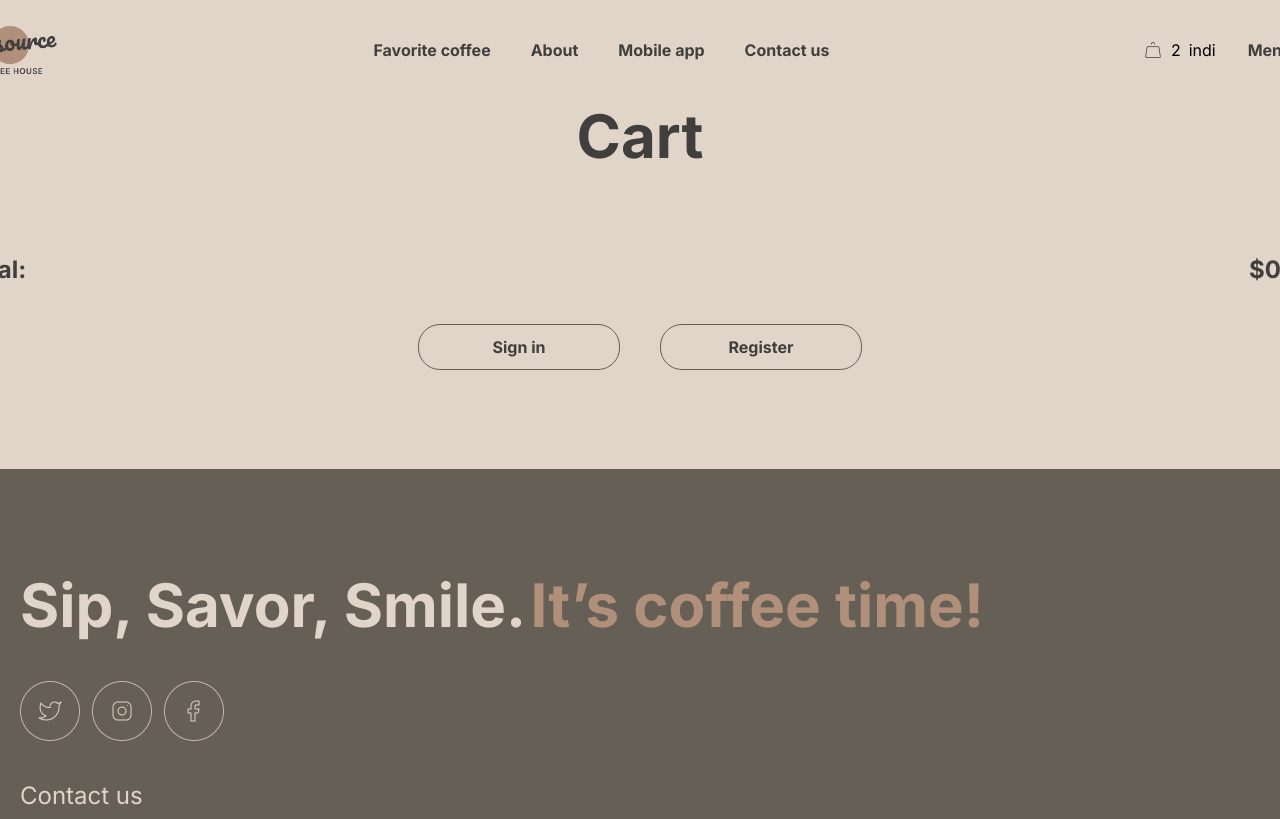
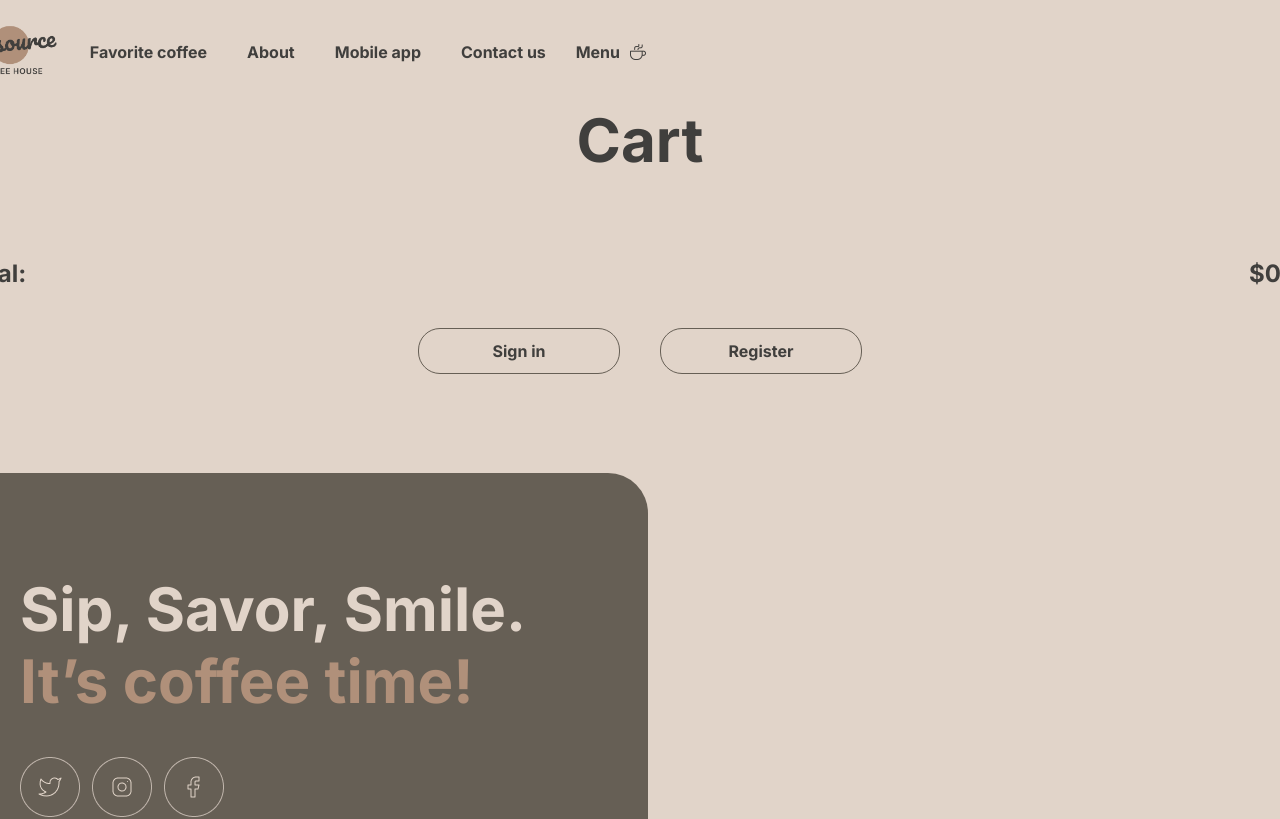
Before and after one commit to Mehmet-Alpergun/creative-extension, a React (Vite) app: page /order in a window 1280 px wide. Shown: the top 819 px of the page. Built offline with nearby package versions, Linux system fonts and the light colour scheme.

Commit message:
fix: links are fixed

```diff
--- a/index.html
+++ b/index.html
@@ -2,13 +2,15 @@
 <html lang="en">
   <head>
     <meta charset="UTF-8" />
-    <link rel="icon" type="image/svg+xml" href="/vite.svg" />
+    <!-- <link rel="icon" type="image/svg+xml" href="/vite.svg" /> -->
     <meta name="viewport" content="width=device-width, initial-scale=1.0" />
     <link
       href="https://fonts.googleapis.com/css2?family=Inter:wght@400;500;700&display=swap"
       rel="stylesheet"
     />
-    <title>reactcoffehouse</title>
+    <link rel="icon" type="img/svg" href="./images/logosekme.svg" />
+
+    <title>coffe house</title>
   </head>
   <body>
     <div id="root"></div>
--- a/src/Order.jsx
+++ b/src/Order.jsx
@@ -82,6 +82,31 @@ export default function Order() {
     }
   };
 
+  /** */
+
+  const handleDeleteProduct = (uniqCartId) => {
+    // uniqCartId'ye göre filtreleme yap
+    const updatedProducts = products.filter(
+      (pro) => pro.uniqCartId !== uniqCartId
+    );
+
+    // state ve localStorage güncelle
+    setProducts(updatedProducts);
+    localStorage.setItem("selectedProducts", JSON.stringify(updatedProducts));
+
+    // toplam fiyatları yeniden hesapla
+    let totalOrg = 0;
+    let totalDisc = 0;
+    updatedProducts.forEach((pro) => {
+      const originalPrice = pro.originalPrice;
+      const discountedPrice = pro.discountedPrice || pro.originalPrice;
+      totalOrg += originalPrice;
+      totalDisc += discountedPrice;
+    });
+    setTotalOriginal(totalOrg);
+    setTotalDiscounted(totalDisc);
+  };
+
   return (
     <>
       <div className="ordercontainer">
@@ -102,12 +127,13 @@ export default function Order() {
         <div className="productscontainer">
           {user
             ? products && products.length > 0
-              ? products.map((pro, index) => (
-                  <div className="userliproductcontainer" key={index}>
+              ? products.map((pro) => (
+                  <div className="userliproductcontainer" key={pro.uniqCartId}>
                     <img
                       src="./images/trash.svg"
                       alt="trash"
                       style={{ width: "24px", height: "24px" }}
+                      onClick={() => handleDeleteProduct(pro.uniqCartId)}
                     />
                     <img
                       src={`/images/${pro.imageUrl}.png`}
@@ -133,12 +159,13 @@ export default function Order() {
                 ))
               : ""
             : products && products.length > 0
-            ? products.map((pro, index) => (
-                <div className="usersizproductcontianer" key={index}>
+            ? products.map((pro) => (
+                <div className="usersizproductcontianer" key={pro.uniqCartId}>
                   <img
                     src="./images/trash.svg"
                     alt="trash"
                     style={{ width: "24px", height: "24px" }}
+                    onClick={() => handleDeleteProduct(pro.uniqCartId)}
                   />
                   <img
                     src={`/images/${pro.imageUrl}.png`}
--- a/src/components/Footer.module.css
+++ b/src/components/Footer.module.css
@@ -7,7 +7,8 @@
   box-sizing: border-box;
   background-color: #665f55;
   border-radius: 40px;
-  width: 1360px;
+  /* width: 1360px; */
+  width: 348px;
 }
 .offer {
   display: flex;
@@ -90,6 +91,7 @@
     box-sizing: border-box;
     background-color: #665f55;
     border-radius: 40px;
+    width: 688px;
   }
   .offersipyazisi {
     color: #e1d4c9;
@@ -116,6 +118,7 @@
     box-sizing: border-box;
     background-color: #665f55;
     border-radius: 40px;
+    width: 1360px;
   }
   .footerbr {
     display: flex;
--- a/src/components/MainNav.module.css
+++ b/src/components/MainNav.module.css
@@ -3,7 +3,8 @@
   justify-content: space-between;
   align-items: center;
   margin-bottom: 20px;
-  width: 1360px;
+  /* width: 1360px; */
+  width: 348px;
 }
 
 .logoimage {
@@ -44,6 +45,7 @@
   font-size: 32px;
   font-weight: 600;
   color: #403f3d;
+  text-decoration: none;
 }
 .menucart {
   display: flex;
@@ -51,6 +53,7 @@
   font-size: 32px;
   font-weight: 600;
   color: #403f3d;
+  text-decoration: none;
 }
 .mobildekikahveresmi {
   width: 40px;
@@ -68,6 +71,14 @@
   display: none;
 }
 @media (min-width: 768px) {
+  .headercontainer {
+    display: flex;
+    justify-content: space-between;
+    align-items: center;
+    margin-bottom: 20px;
+    /* width: 1360px; */
+    width: 688px;
+  }
   .mobilenav {
     display: none;
   }
@@ -99,6 +110,9 @@
     display: flex;
     gap: 8px;
     align-items: center;
+    text-decoration: none;
+    color: #403f3d;
+    font-weight: 600;
   }
   .desktopdakishop {
     width: 20px;
@@ -108,9 +122,21 @@
     display: flex;
     gap: 8px;
     align-items: center;
+    text-decoration: none;
+    color: #403f3d;
+    font-weight: 600;
   }
   .desktopcoffecup {
     width: 20px;
     height: 20px;
   }
 }
+@media (min-width: 1440px) {
+  .headercontainer {
+    display: flex;
+    justify-content: space-between;
+    align-items: center;
+    margin-bottom: 20px;
+    width: 1360px;
+  }
+}
--- a/src/components/MainNavigation.jsx
+++ b/src/components/MainNavigation.jsx
@@ -1,4 +1,4 @@
-import { useState } from "react";
+import { useEffect, useState } from "react";
 import logo from "../assets/images/logo.png";
 import stateactive from "../assets/images/State=active.png";
 import statedefault from "../assets/images/State=default.png";
@@ -6,17 +6,33 @@ import coffeecup from "../assets/images/coffee-cup.png";
 import shoppingbag from "../assets/images/shopping-bag.png";
 
 import classes from "./MainNav.module.css";
+import { Link } from "react-router-dom";
 
 export default function MainNavigation() {
+  const [user, setUser] = useState(null);
+  const [selectedProducts, setSelectedProducts] = useState([]);
+
+  useEffect(() => {
+    const storedUser = JSON.parse(localStorage.getItem("user"));
+    const storedCart =
+      JSON.parse(localStorage.getItem("selectedProducts")) || [];
+
+    setUser(storedUser);
+    setSelectedProducts(storedCart);
+  }, []);
   const [ismobilemenuopen, setIsmenuMobilOpen] = useState(false);
   function chagemenuvisibility() {
     setIsmenuMobilOpen((e) => !e);
   }
+  const showCartIcon = user || selectedProducts.length > 0;
+
   return (
     <>
       <header>
         <div className={classes.headercontainer}>
+          <Link to="/">
             <img src={logo} alt="logo" className={classes.logoimage} />
+          </Link>
           {ismobilemenuopen ? (
             <img
               src={stateactive}
@@ -41,7 +57,8 @@ export default function MainNavigation() {
             </ul>
           </div>
           <div className={classes.mobildekicartveindirim}>
-            <div className={classes.cartsayiveindirim}>
+            {showCartIcon && (
+              <Link to="/order" className={classes.cartsayiveindirim}>
                 <img
                   src={shoppingbag}
                   alt="coffeecup"
@@ -49,15 +66,16 @@ export default function MainNavigation() {
                 />
                 <span>2</span>
                 <span>indi</span>
-            </div>
-            <div className={classes.desktopkahveifadesi}>
+              </Link>
+            )}
+            <Link to="/products" className={classes.desktopkahveifadesi}>
               <span style={{ fontWeight: "600", color: "#403f3d" }}>Menu</span>
               <img
                 src={coffeecup}
                 alt="coffeeecup"
                 className={classes.desktopcoffecup}
               />
-            </div>
+            </Link>
           </div>
         </div>
         {ismobilemenuopen && (
@@ -68,22 +86,22 @@ export default function MainNavigation() {
               <li>Mobile app</li>
               <li>Contact us</li>
             </ul>
-            <div className={classes.menucofeecup}>
+            <Link to="/products" className={classes.menucofeecup}>
               <span>Menu</span>
               <img
                 src={coffeecup}
                 alt="coffeecup"
                 className="mobildekikahveresmi"
               />
-            </div>
-            <div className={classes.menucart}>
+            </Link>
+            <Link to="/order" className={classes.menucart}>
               <span>Cart</span>
               <img
                 src={shoppingbag}
                 alt="coffeecup"
                 className="mobildekisepetresmi"
               />
-            </div>
+            </Link>
           </nav>
         )}
       </header>
```
Also changed, not shown: public/images/logosekme.svg (added). Lines whose indentation alone changed are shown as unchanged.
